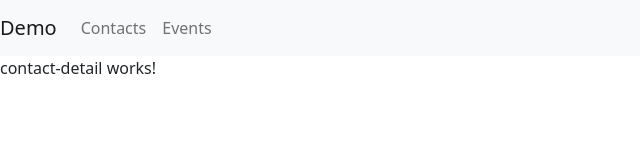
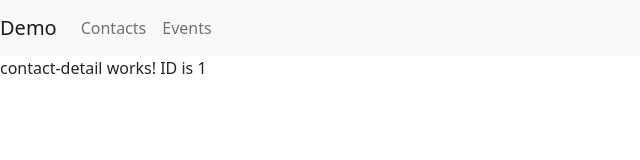
Before and after one commit to Wintaru/BisectDemo, an Angular app in the folder BisectDemo/ClientApp/: page /contactdetail/1 in a window 1280 px wide. Shown: the top 160 px of the page, without its empty margins (0-640 px from the left). Built offline with nearby package versions, Linux system fonts and the light colour scheme.

Commit message:
Add ID lookup to contact-detail.

```diff
--- a/BisectDemo/ClientApp/src/app/contact-detail/contact-detail.component.html
+++ b/BisectDemo/ClientApp/src/app/contact-detail/contact-detail.component.html
@@ -1 +1 @@
-<p>contact-detail works!</p>
+<p>contact-detail works! ID is {{id}}</p>
--- a/BisectDemo/ClientApp/src/app/contact-detail/contact-detail.component.ts
+++ b/BisectDemo/ClientApp/src/app/contact-detail/contact-detail.component.ts
@@ -1,4 +1,5 @@
 import { Component, OnInit } from '@angular/core';
+import {ActivatedRoute} from "@angular/router";
 
 @Component({
   selector: 'app-contact-detail',
@@ -6,10 +7,12 @@ import { Component, OnInit } from '@angular/core';
   styleUrls: ['./contact-detail.component.css']
 })
 export class ContactDetailComponent implements OnInit {
+  public id: string;
 
-  constructor() { }
+  constructor(private route: ActivatedRoute) { this.id = ""; }
 
   ngOnInit(): void {
+    this.id = this.route.snapshot.paramMap.get('id')!;
   }
 
 }
```
